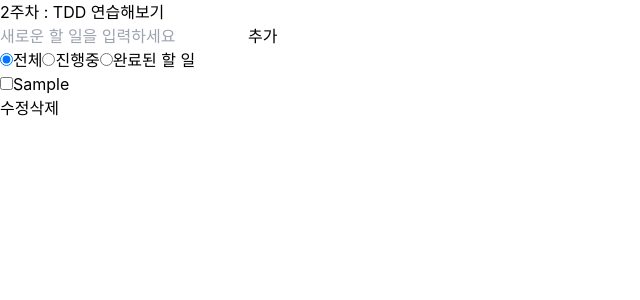
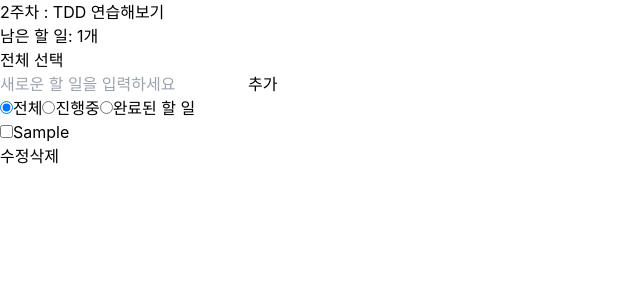
Before and after one commit to sipe-team/3-2_tdd-bdd, a React (Vite) app: page / in a window 1280 px wide. Both pictures are taken after typing "Sample" into the empty fields and a click on the button "추가". Shown: the top 300 px of the page, without its empty margins (0-640 px from the left). Built offline with nearby package versions, Linux system fonts and the light colour scheme.

Commit message:
feature : 2주차 솔루션
- 전체 선택/해제
- 남은 할 일 개수 표시

```diff
--- a/src/TodoList/index.tsx
+++ b/src/TodoList/index.tsx
@@ -22,8 +22,8 @@ type FilterType = 'all' | 'active' | 'completed';
  * 삭제 버튼 => 완료
  * 수정 기능 => 완료
  * 필터링 기능 (전체/진행중/완료) => 완료
- * 전체 선택/해제 버튼
- * 남은 할 일 개수 표시
+ * 전체 선택/해제 버튼 => 완료
+ * 남은 할 일 개수 표시 => 완료
  * 할 일 순서 변경 기능
  *
  **/
@@ -34,6 +34,9 @@ const TodoList: React.FC<TodoListProps> = ({ initialTodos = [], onTodoChange })
     const [filter, setFilter] = useState<FilterType>('all');
     const [editingId, setEditingId] = useState<string | null>(null);
     const [editText, setEditText] = useState('');
+
+    const activeTodosCount = todos.filter((todo) => !todo.completed).length;
+    const hasAnyTodos = todos.length > 0;
 
     const handleAddTodo = (e: React.FormEvent<HTMLFormElement>) => {
         e.preventDefault();
@@ -52,6 +55,16 @@ const TodoList: React.FC<TodoListProps> = ({ initialTodos = [], onTodoChange })
 
     const handleToggleTodo = (id: string) => {
         const updatedTodos = todos.map((todo) => (todo.id === id ? { ...todo, completed: !todo.completed } : todo));
+        setTodos(updatedTodos);
+        onTodoChange?.(updatedTodos);
+    };
+
+    const handleToggleAll = () => {
+        const allCompleted = todos.every((todo) => todo.completed);
+        const updatedTodos = todos.map((todo) => ({
+            ...todo,
+            completed: !allCompleted,
+        }));
         setTodos(updatedTodos);
         onTodoChange?.(updatedTodos);
     };
@@ -85,6 +98,20 @@ const TodoList: React.FC<TodoListProps> = ({ initialTodos = [], onTodoChange })
 
     return (
         <div className="max-w-2xl mx-auto p-4 space-y-4">
+            <div className="flex justify-between items-center">
+                <div className="text-sm text-gray-600">남은 할 일: {activeTodosCount}개</div>
+                {hasAnyTodos && (
+                    <button
+                        type="button"
+                        onClick={handleToggleAll}
+                        aria-label="전체 선택"
+                        className="px-4 py-2 text-sm bg-gray-100 text-gray-700 rounded-lg hover:bg-gray-200 focus:outline-none focus:ring-2 focus:ring-gray-500"
+                    >
+                        {todos.every((todo) => todo.completed) ? '전체 해제' : '전체 선택'}
+                    </button>
+                )}
+            </div>
+
             <form className="flex gap-2" onSubmit={handleAddTodo}>
                 <input
                     type="text"
```
